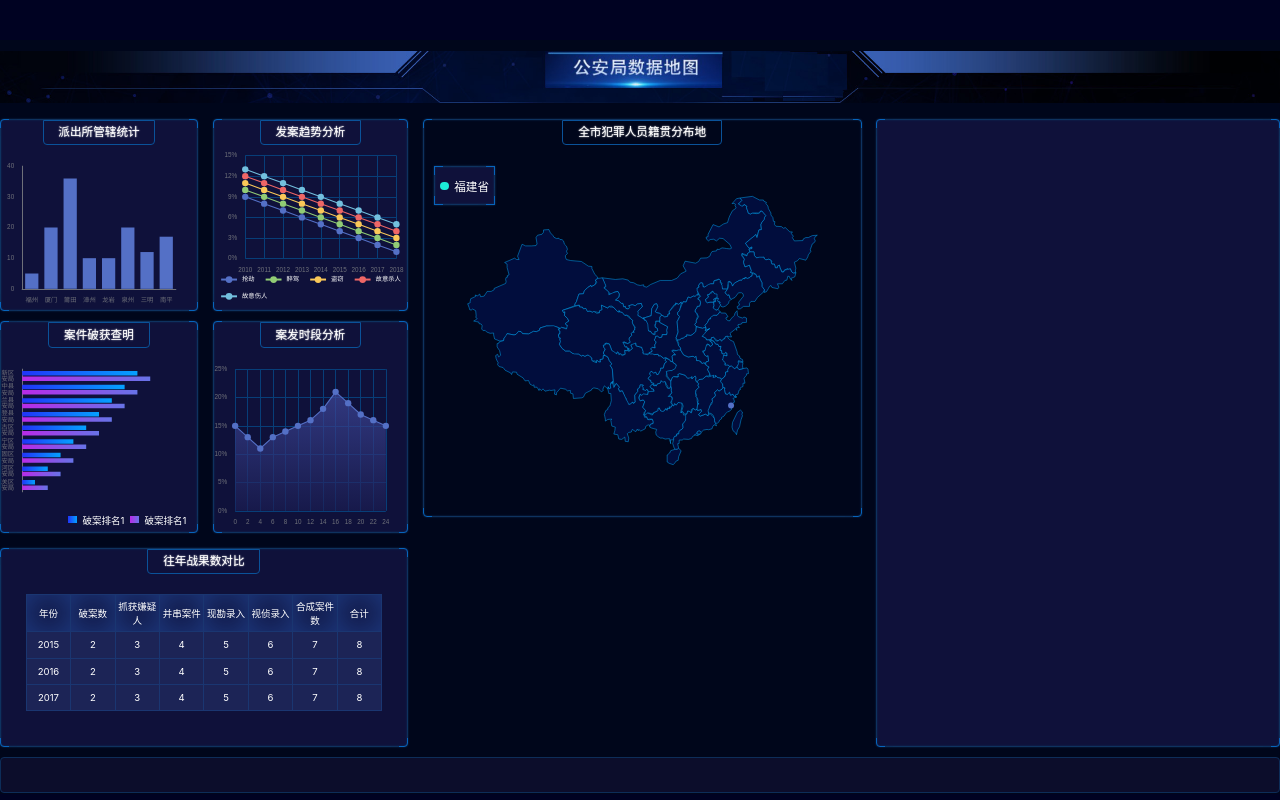
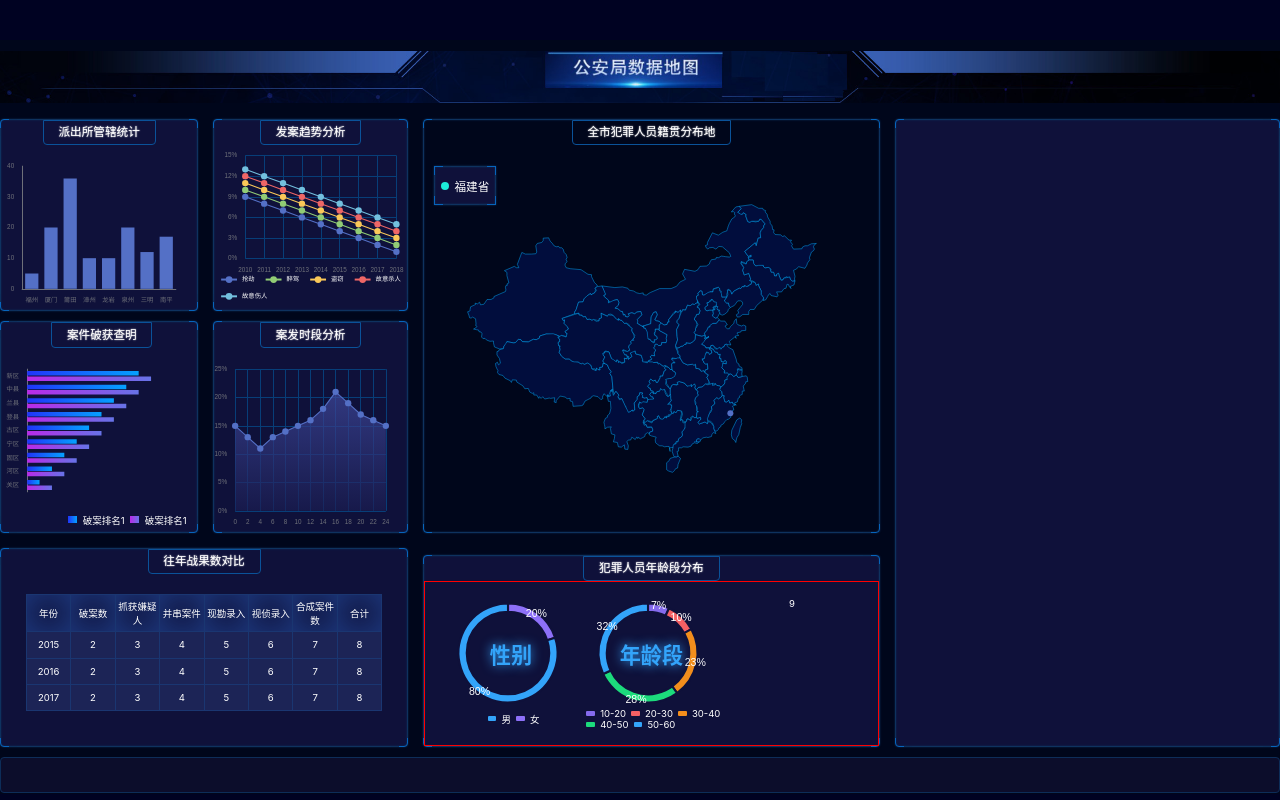
Before and after one commit to LiuYiBest/Data, a React (Vite) app: page / in a window 1280 px wide. Built offline with nearby package versions, Linux system fonts and the light colour scheme.

Commit message:
完成环形图

```diff
--- a/src/components/chart-2.tsx
+++ b/src/components/chart-2.tsx
@@ -17,8 +17,8 @@ export const Chart2 = () => {
             yAxis: {
                 axisTick: {show: false},
                 type: 'category',
-                data: ['城关区公安局', '七里河区公安局', '西固区公安局', '安宁区公安局', '红古区公安局',
-                    '永登县公安局', '皋兰县公安局', '榆中县公安局', '新区公安局'],
+                data: ['城关区', '七里河区', '西固区', '安宁区', '红古区',
+                    '永登县', '皋兰县', '榆中县', '新区'],
                 axisLabel: {
                     formatter(val) {
                         return val.replace('公安局', '\n公安局');
--- /dev/null
+++ b/src/components/chart-7.tsx
@@ -0,0 +1,53 @@
+import React, {useEffect, useRef} from 'react';
+import * as echarts from 'echarts';
+import {createEchartsOptions} from '../shared/create-echarts-options';
+import {px} from '../shared/px';
+
+export const Chart7 = () => {
+    const divRef = useRef(null);
+    useEffect(() => {
+        let myChart = echarts.init(divRef.current);
+        myChart.setOption(createEchartsOptions({
+            color: ['#8D70F8', '#33A4FA'],
+            xAxis: {show: false},
+            yAxis: {show: false},
+            legend: {show: false},
+            series: [
+                {
+                    name: '访问来源',
+                    type: 'pie',
+                    radius: ['75%', '90%'],
+                    avoidLabelOverlap: false,
+                    label: {
+                        show: true, position: 'inside', textStyle: {color: 'white', fontSize: px(20)},
+                        formatter(options) {
+                            return options.value * 100 + '%';
+                        }
+                    },
+                    labelLine: {show: false},
+                    itemStyle: {
+                        borderColor: '#0F113A',
+                        borderWidth: px(4)
+                    },
+                    data: [
+                        {value: 0.2, name: '女'},
+                        {value: 0.8, name: '男'},
+                    ]
+                }
+            ]
+        }));
+    }, []);
+
+    return (
+        <div className="年龄段-图1">
+            <div className="chart">
+                <div className="main" ref={divRef}/>
+                <div className="text">性别</div>
+            </div>
+            <div className="legend">
+                <span className="male"/>男
+                <span className="female"/>女
+            </div>
+        </div>
+    );
+};
--- /dev/null
+++ b/src/components/chart-8.tsx
@@ -0,0 +1,60 @@
+import React, {useEffect, useRef} from 'react';
+import * as echarts from 'echarts';
+import {createEchartsOptions} from '../shared/create-echarts-options';
+import {px} from '../shared/px';
+
+export const Chart8 = () => {
+    const divRef = useRef(null);
+    const colors = ['#856BED', '#F46064', '#F38E1C', '#1CDB7C', '#33A4FA'];
+    useEffect(() => {
+        var myChart = echarts.init(divRef.current);
+        myChart.setOption(createEchartsOptions({
+            color: colors,
+            xAxis: {show: false},
+            yAxis: {show: false},
+            legend: {show: false},
+            series: [
+                {
+                    name: '访问来源',
+                    type: 'pie',
+                    radius: ['75%', '90%'],
+                    avoidLabelOverlap: false,
+                    label: {
+                        show: true, position: 'inside', textStyle: {color: 'white', fontSize: px(20)},
+                        formatter(options) {
+                            return (options.value * 100).toFixed(0) + '%';
+                        }
+                    },
+                    labelLine: {show: false},
+                    itemStyle: {
+                        borderColor: '#0F113A',
+                        borderWidth: px(4)
+                    },
+                    data: [
+                        {value: 0.07, name: '10-20'},
+                        {value: 0.10, name: '20-30'},
+                        {value: 0.23, name: '30-40'},
+                        {value: 0.28, name: '40-50'},
+                        {value: 0.32, name: '50-60'},
+                    ]
+                }
+            ]
+        }));
+    }, []);
+
+    return (
+        <div className="年龄段-图2">
+            <div className="chart">
+                <div className="main" ref={divRef}/>
+                <div className="text">年龄段</div>
+            </div>
+            <div className="legend">
+                <span style={{background: colors[0]}} />10-20
+                <span style={{background: colors[1]}} />20-30
+                <span style={{background: colors[2]}} />30-40
+                <span style={{background: colors[3]}} />40-50
+                <span style={{background: colors[4]}} />50-60
+            </div>
+        </div>
+    );
+};
--- /dev/null
+++ b/src/components/chart-9.tsx
@@ -0,0 +1,17 @@
+import React, {useEffect, useRef} from 'react';
+import * as echarts from 'echarts';
+
+export const Chart9 = () => {
+    const divRef = useRef(null);
+    useEffect(() => {
+        let myChart = echarts.init(divRef.current);
+    }, []);
+
+    return (
+        <div className="年龄段-图3">9
+            <div ref={divRef} className="chart">
+
+            </div>
+        </div>
+    );
+};
--- a/src/pages/home.scss
+++ b/src/pages/home.scss
@@ -59,25 +59,25 @@
         0 -9px 0 -8px #0d305d,;
       }
     }
-    > .section1 {
-      grid-area: box1;
+    > .section2 {
+      grid-area: box2;
       display: flex;
       flex-direction: column;
       justify-content: space-between;
-    }
-    > .section2 {
-      grid-area: box2;
     }
     > .section3 {
       grid-area: box3;
     }
     > .section4 {
       grid-area: box4;
+      display: flex;
+      flex-direction: column;
+      justify-content: space-between;
     }
     > .section5 {
       grid-area: box5;
     }
-    .fuck,.破获排名,.发案趋势, .案发时段, .战果, .籍贯{
+    .fuck,.破获排名,.发案趋势, .案发时段, .战果, .籍贯,.年龄段{
       height: px(363);
       display: flex;
       flex-direction: column;
@@ -107,8 +107,42 @@
       margin-top: px(20);
       height: px(400);
     }
+    .年龄段 {display: flex;flex-direction: column;
+      height: px(363);
+      > .charts {
+        width: 100%;flex: 1; border: 1px solid red;
+        display: flex; padding: px(30);
+      }
+      &-图1, &-图2, &-图3 {
+        flex: 1;
+        display: flex; flex-direction: column;
+      }
+      &-图1, &-图2 {
+        .legend {height: px(40); display: flex; align-items: center;
+          justify-content: center; flex-wrap: wrap;
+          > span {display: inline-block; width: px(16); height: px(10);
+            border-radius: px(2); margin: 0 px(10);}
+          .male {background: #33a4fa;}
+          .female {background: #8d70f8;}
+        }
+        .chart {
+          position: relative;
+          display: flex;
+          > .main {flex: 1;}
+          > .text {position: absolute; top: 50%; left: 50%; transform: translate(-50%, -50%);
+            color: #33a4fa; font-size: px(40); text-shadow: 0 0 px(20) #33a4fa;font-weight: bold;}
+        }
+      }
+      &-图2 {
+        width: px(290); flex-shrink: 0;
+        .legend {
+          justify-content: flex-start;
+        }
+      }
+    }
+
     .籍贯 {
-      height: px(753); background: transparent;
+      height: px(784); background: transparent;
       > .wrapper {
         position: relative;width: 100%;flex: 1;
         display: flex; flex-direction: column;
@@ -157,23 +191,12 @@
     .破获排名 {
       margin-top: px(20);
       height: px(400);
-      //display: flex;
-      //flex-direction: column;
-      //align-items: center;
-      //h2 {
-      //  flex-shrink: 0;
-      //  border: 1px solid #0a5299;
-      //  border-bottom-left-radius: 4px;
-      //  border-bottom-right-radius: 4px;
-      //  font-size: px(22);
-      //  line-height: px(24);
-      //  padding: px(10) px(28);
-      //  text-shadow: 0 0 px(3) white;
-      //}
-      //.chart {
-      //  flex: 1;
-      //  width: 100%;
-      //}
+      display: flex;
+      padding-left: px(10);
+      .chart {
+        flex: 1;
+        width: 100%;
+      }
       .legend {
         display: flex;
         align-items: center;
--- a/src/pages/home.tsx
+++ b/src/pages/home.tsx
@@ -7,6 +7,9 @@ import {Chart3} from '../components/chart-3';
 import {Chart4} from '../components/chart-4';
 import {Chart5} from '../components/chart-5';
 import {Chart6} from '../components/chart-6';
+import {Chart7} from '../components/chart-7';
+import {Chart9} from '../components/chart-9';
+import {Chart8} from '../components/chart-8';
 
 export const Home = () => {
     const year = new Date().getFullYear();
@@ -27,6 +30,14 @@ export const Home = () => {
                 </section>
                 <section className="section4">
                     <Chart6/>
+                    <div className="bordered 年龄段">
+                        <h2>犯罪人员年龄段分布</h2>
+                        <div className="charts">
+                            <Chart7/>
+                            <Chart8/>
+                            <Chart9/>
+                        </div>
+                    </div>
                 </section>
                 <section className="bordered section5"></section>
             </main>
```
